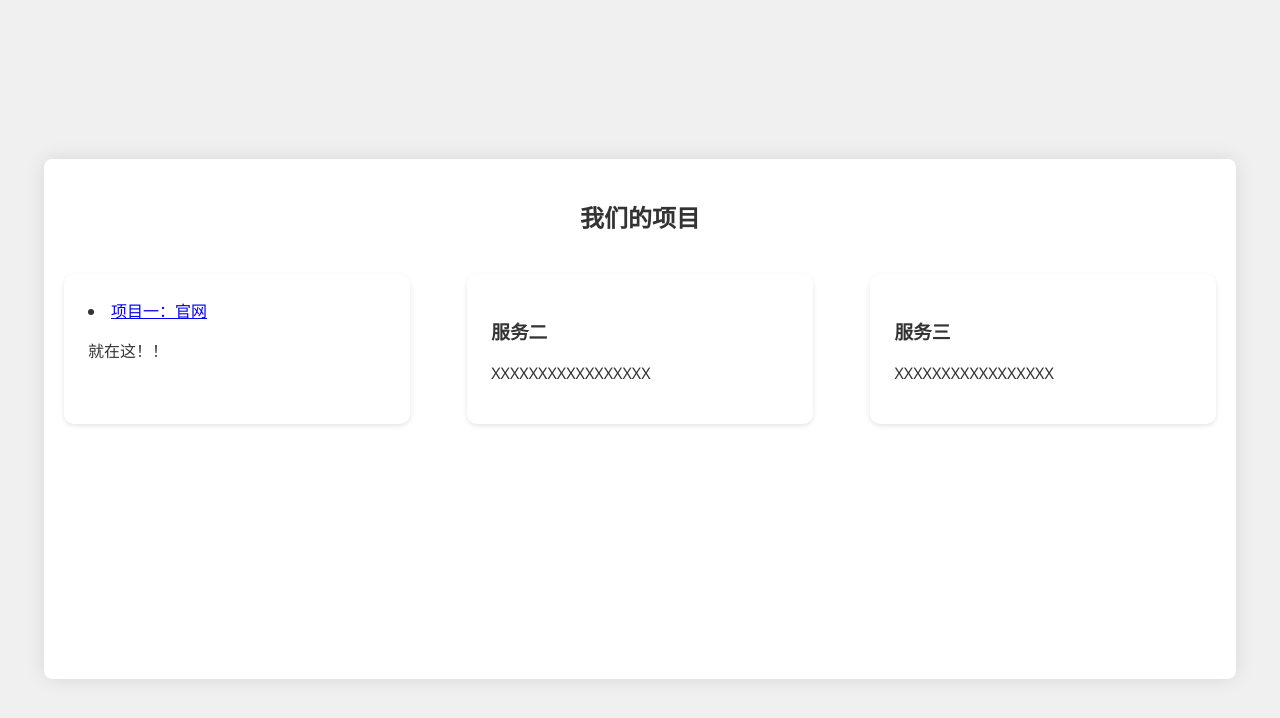
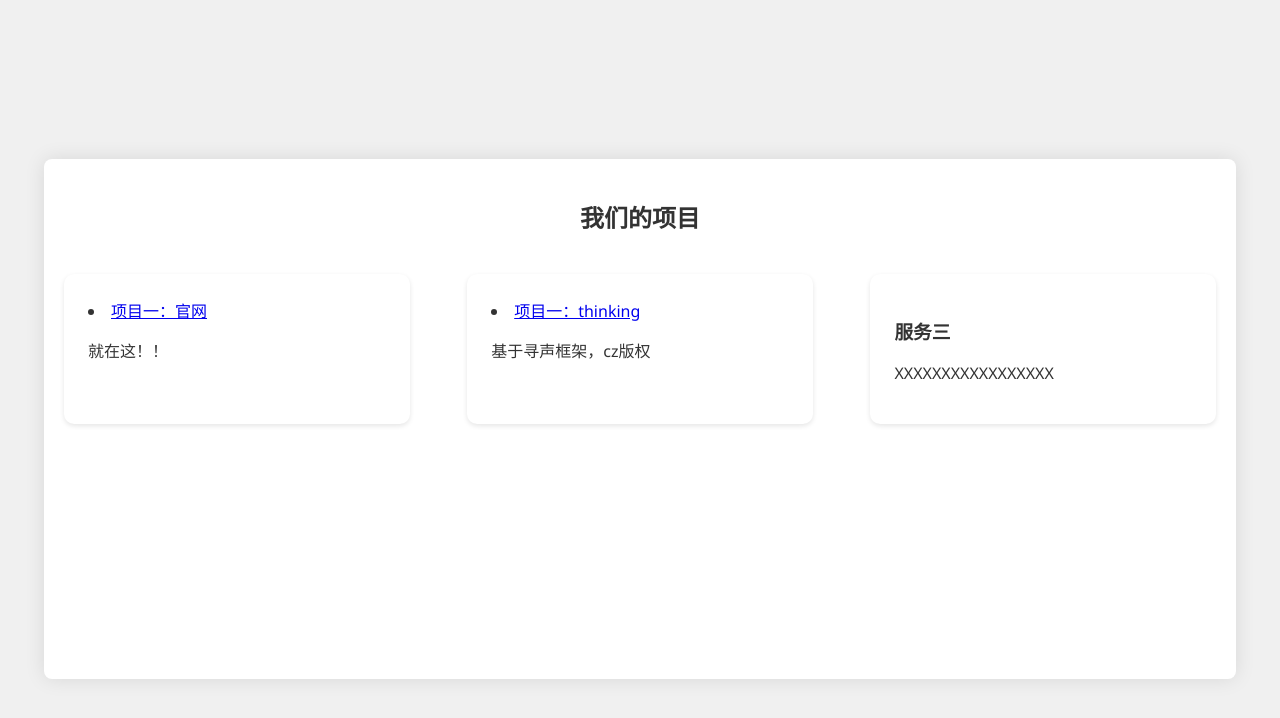
Before and after one commit to thinkoffice-kdgzs/thinkoffice-kdgzs.github.io, a plain HTML site: page index.html in a window 1280 px wide. Shown: the part 1741-2459 px from the top of the page. Drawn offline with Linux system fonts and the light colour scheme.

Commit message:
Update index.html

```diff
--- a/index.html
+++ b/index.html
@@ -53,8 +53,8 @@
                     <p>就在这！！<p>
                     </div>
                     <div class="service">
-                        <h3>服务二</h3>
-                        <p>XXXXXXXXXXXXXXXXX</p>
+                <li><a href="thinking.html">项目一：thinking</a></li>
+                        <p>基于寻声框架，cz版权</p>
                     </div>
                     <div class="service">
                         <h3>服务三</h3>
```
